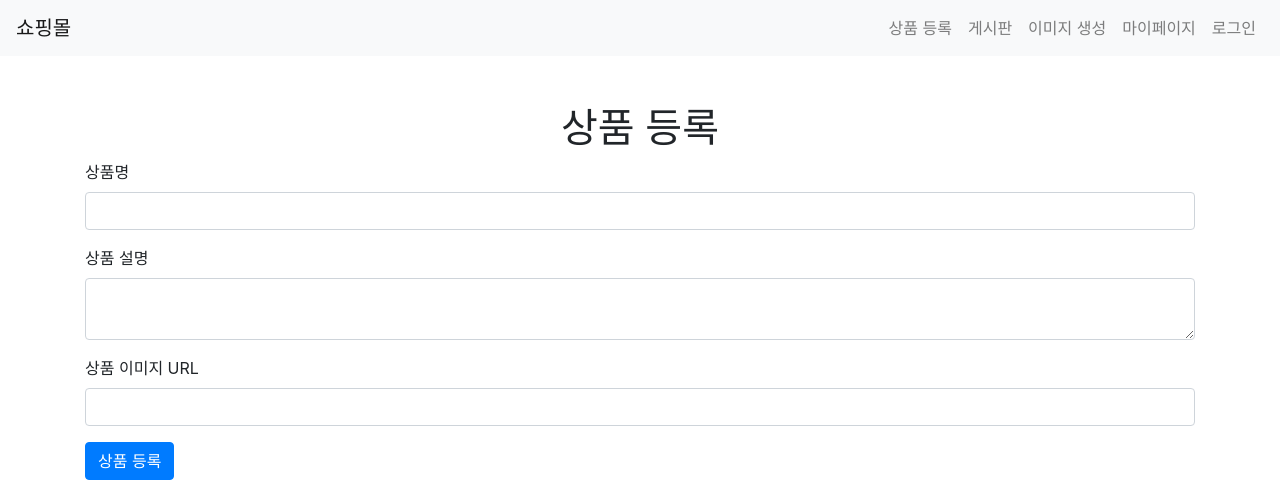
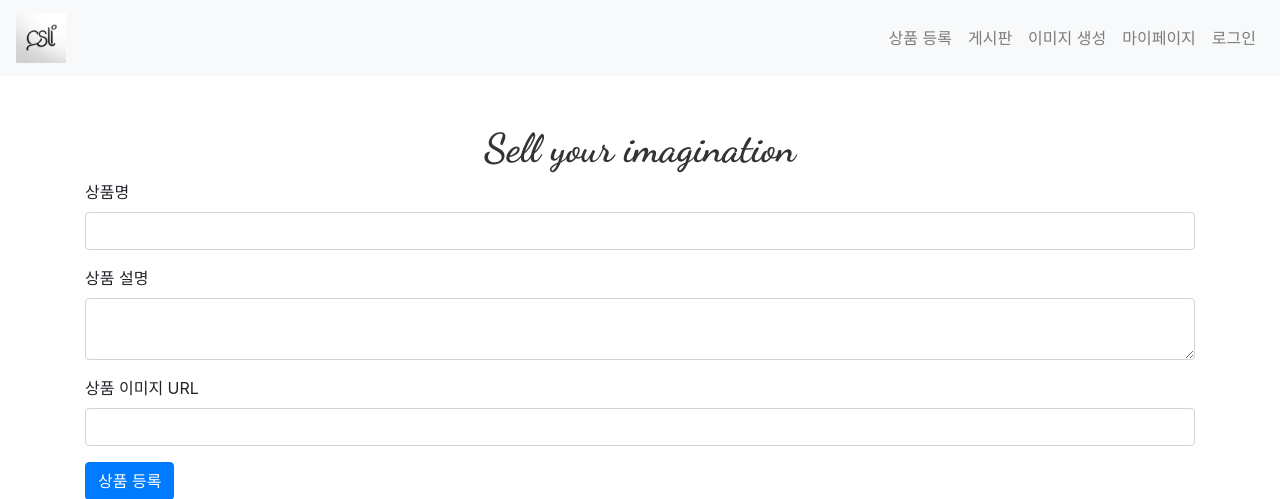
Before and after one commit to ahastuart/InC_Project_1, a Flask app: page /addProduct in a window 1280 px wide. Shown: the top 499 px of the page. Run offline with Flask 3, Linux system fonts and the light colour scheme; some libraries are stand-ins or nearby versions.

Commit message:
로고, 폰트 추가

```diff
--- a/templates/addProduct.html
+++ b/templates/addProduct.html
@@ -5,10 +5,27 @@
     <meta name="viewport" content="width=device-width, initial-scale=1, shrink-to-fit=no">
     <title>상품 등록</title>
     <link href="https://stackpath.bootstrapcdn.com/bootstrap/4.5.2/css/bootstrap.min.css" rel="stylesheet">
+    <link href="https://fonts.googleapis.com/css2?family=Dancing+Script:wght@700&display=swap" rel="stylesheet">
+    <style>
+        /* 필기체 폰트 */
+        .fancy-title {
+            font-family: 'Dancing Script', cursive;
+            font-size: 2.5em;
+            text-align: center;
+            color: #333;
+        }
+         /* 로고 크기 조정 */
+         .navbar-brand img {
+            width: 50px; /* 원하는 크기로 조정 */
+            height: auto;
+        }
+    </style>
 </head>
 <body>
     <nav class="navbar navbar-expand-lg navbar-light bg-light">
-        <a class="navbar-brand" href="{{ url_for('main') }}">쇼핑몰</a>
+        <a class="navbar-brand" href="{{ url_for('main') }}">
+            <img src="{{ url_for('static', filename='/image/logo.png') }}" alt="쇼핑몰 로고">
+        </a>
         <div class="collapse navbar-collapse" id="navbarNav">
             <ul class="navbar-nav ml-auto">
                 <li class="nav-item">
@@ -35,7 +52,7 @@
     </nav>
 
     <div class="container mt-5">
-        <h1 class="text-center">상품 등록</h1>
+        <h1 class="fancy-title">Sell your imagination</h1>
         <form method="POST" action="{{ url_for('addProduct') }}">
             <div class="form-group">
                 <label for="productName">상품명</label>
```
Also changed, not shown: templates/home.html (+24 -3 lines), static/image/logo.png (added), static/image/logo.webp (added).
